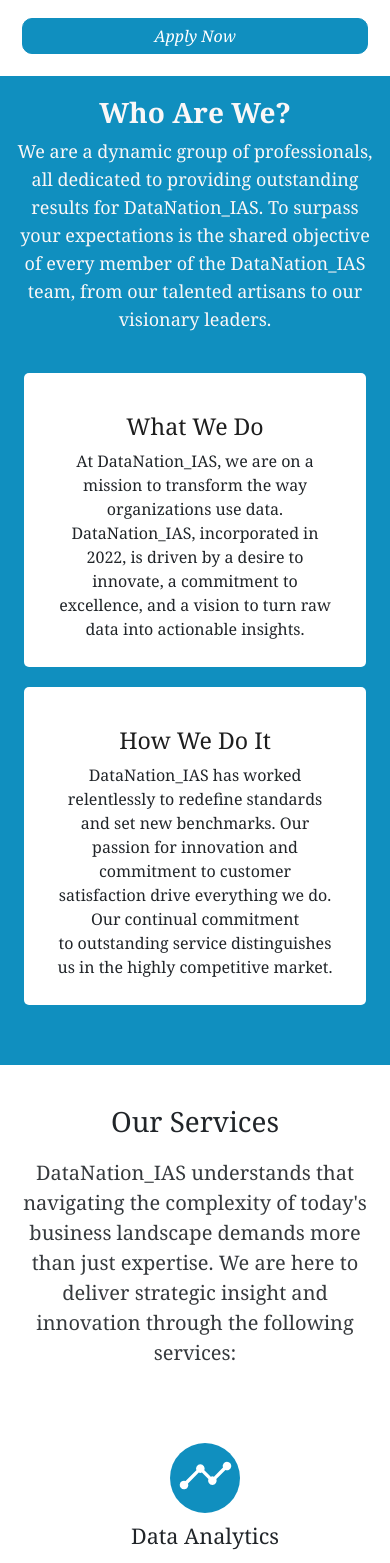
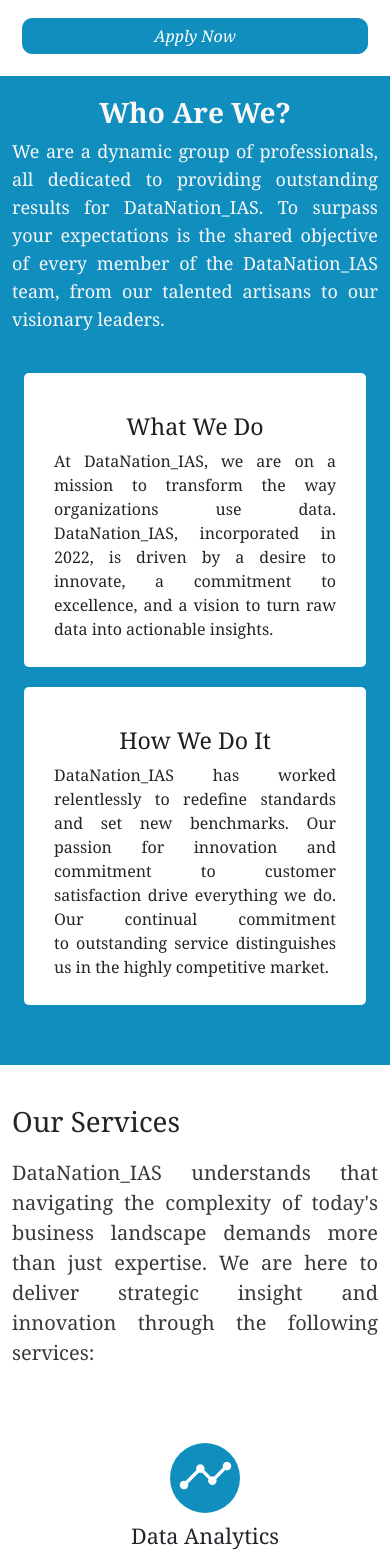
Before and after one commit to victoryohanna/datanationais, a React (Create React App) app: page / in a window 390 px wide. Shown: the part 854-2417 px from the top of the page. Built offline with nearby package versions, Linux system fonts and the light colour scheme.

Commit message:
modified styles

```diff
--- a/src/sass/about.scss
+++ b/src/sass/about.scss
@@ -71,7 +71,7 @@
       }
       .who {
         width: 100%;
-        text-align: center;
+        text-align: justify;
         p {
           font-size: 18px;
           font-weight: 400;
@@ -83,7 +83,7 @@
           .what,
           .how {
             height: auto;
-            text-align: center;
+            text-align: justify;
           }
         }
       }
--- a/src/sass/services.scss
+++ b/src/sass/services.scss
@@ -89,6 +89,9 @@
 @media screen and (max-width: 990px) {
   .services-wrapper {
     .services-container {
+      .header-text{
+        text-align: justify;
+      }
       .row {
         margin: 40px 0;
         .col-md-6 {
```
